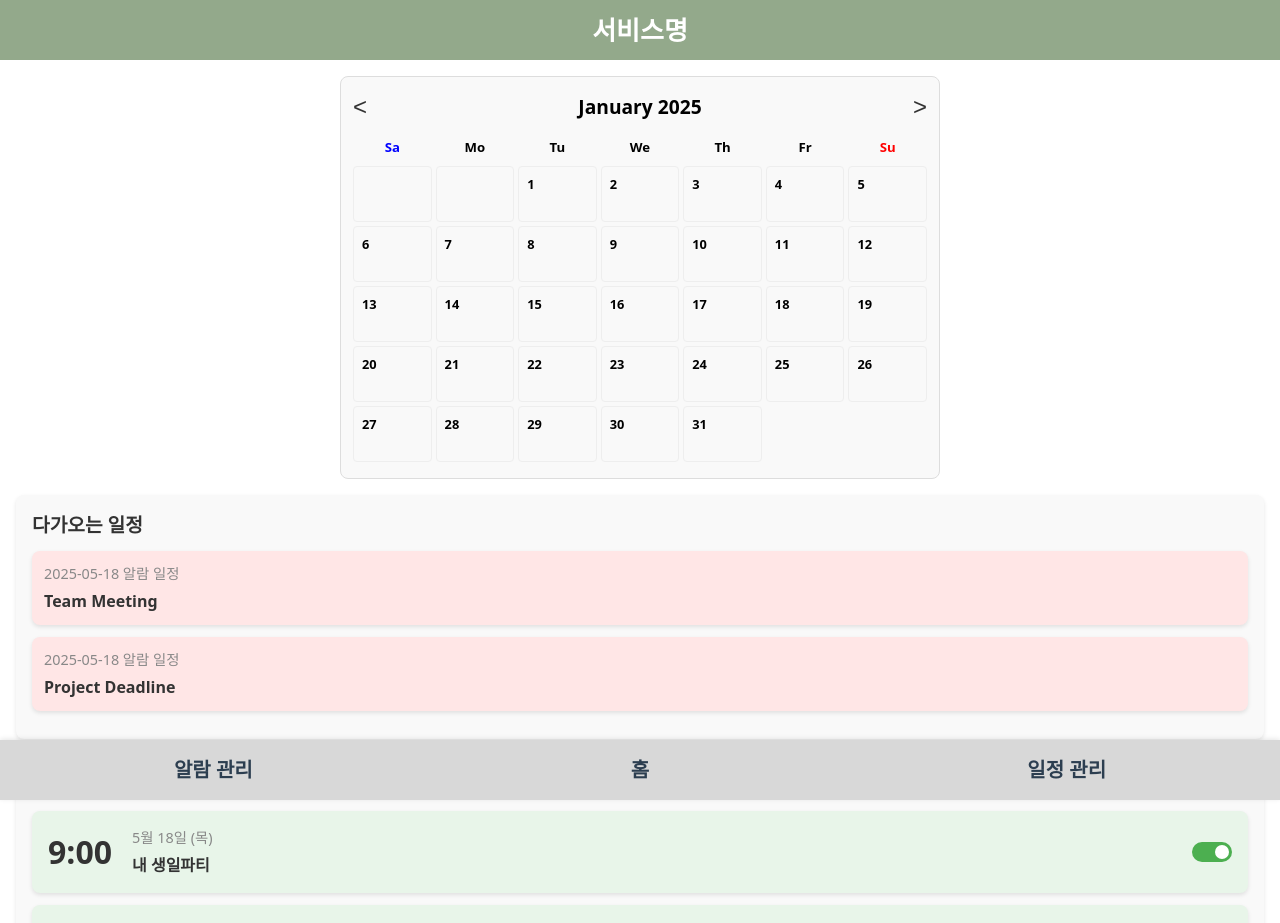
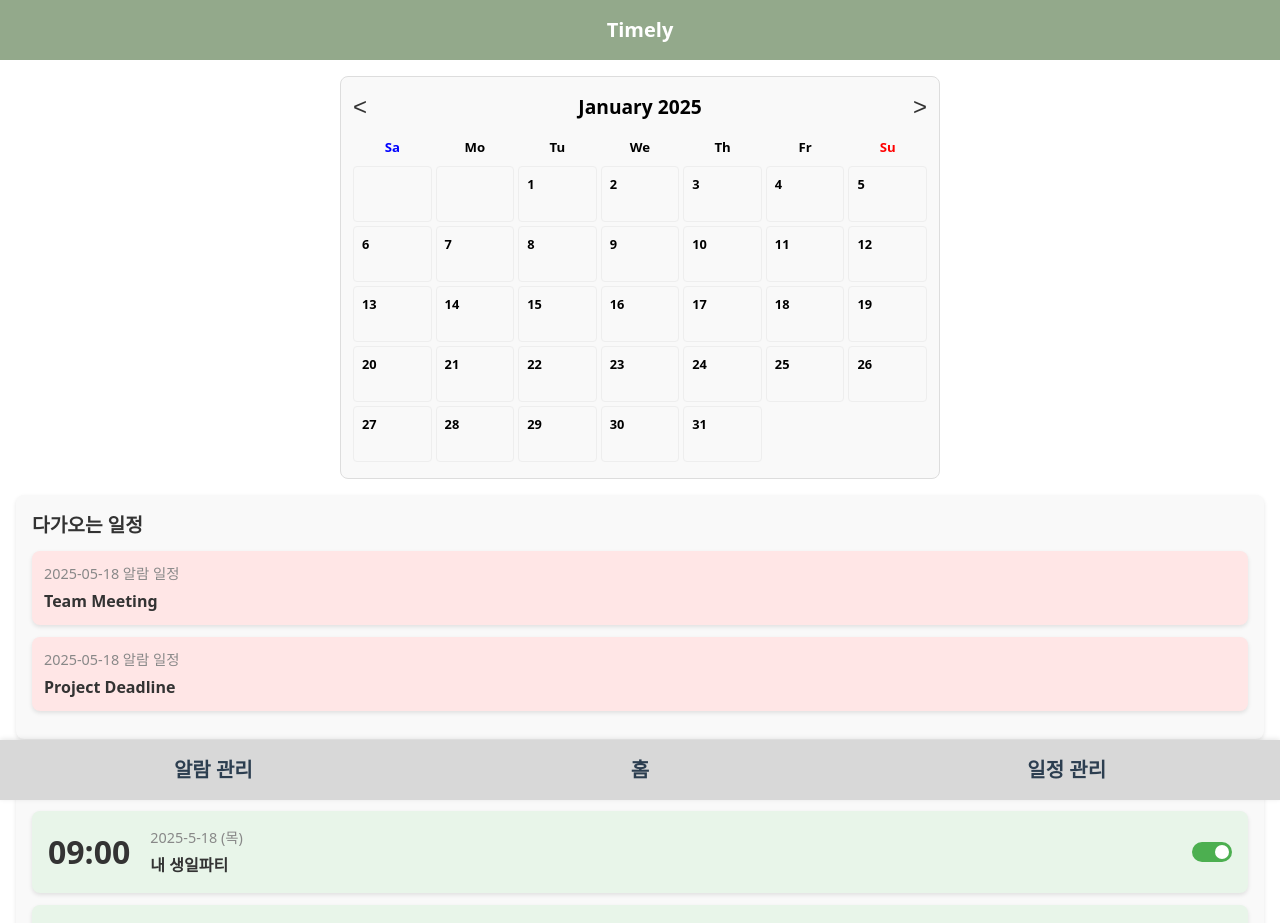
Before and after one commit to SW-venture-hackathon/alarm-web, a React (Create React App) app: page / in a window 1280 px wide. Shown: the top 923 px of the page. Built offline with nearby package versions, Linux system fonts and the light colour scheme.

Commit message:
feat: 홈 일정 가져오기 구현

```diff
--- a/package.json
+++ b/package.json
@@ -2,7 +2,9 @@
   "name": "alarm-web",
   "version": "0.1.0",
   "private": true,
+  "proxy": "http://localhost:8000",
   "dependencies": {
+    "axios": "^1.7.9",
     "cra-template-pwa": "2.0.0",
     "gapi-script": "^1.2.0",
     "react": "^19.0.0",
--- a/src/components/Header.js
+++ b/src/components/Header.js
@@ -1,3 +1,4 @@
+import { useNavigate } from 'react-router-dom';
 import styled from 'styled-components';
 
 const HeaderContainer = styled.header`
@@ -13,8 +14,27 @@ const HeaderContainer = styled.header`
   font-weight: bold;
 `;
 
+const Button = styled.button`
+  all: unset; /* 기본 버튼 스타일 제거 */
+  background-color: #93a98b;
+  color: white;
+  font-size: 20px;
+  cursor: pointer;
+  user-select: none;
+`;
+
 const Header = () => {
-  return <HeaderContainer>서비스명</HeaderContainer>;
+  const navigate = useNavigate();
+
+  const handleNavigate = () => {
+    navigate('/questions');
+  };
+
+  return (
+    <HeaderContainer>
+      <Button onClick={handleNavigate}>Timely</Button>
+    </HeaderContainer>
+  );
 };
 
 export default Header;
--- a/src/pages/HomePage.js
+++ b/src/pages/HomePage.js
@@ -4,27 +4,31 @@ import CalendarView from '../features/home/CalendarView';
 import CreatedAlarms from '../features/home/CreatedAlarms';
 import UpcomingEvents from '../features/home/UpcomingEvents';
 
-const HomePage = () => {
-  const [events, setEvents] = useState([
+const EVENTS = [
   { date: '2025-05-18', title: 'Team Meeting', color: '#ff6347' },
   { date: '2025-05-18', title: 'Project Deadline', color: '#4285f4' },
-  ]);
-  const [alarms, setAlarms] = useState([
+];
+
+const ALARMS = [
   {
-      time: '9:00',
-      date: '5월 18일',
+    time: '09:00',
+    date: '2025-5-18',
     day: '목',
     title: '내 생일파티',
     isActive: true,
   },
   {
-      time: '7:30',
-      date: '5월 18일',
+    time: '17:30',
+    date: '2025-5-18',
     day: '금',
-      title: '출근 준비',
+    title: '저녁 약속',
     isActive: false,
   },
-  ]);
+];
+
+const HomePage = () => {
+  const [events, setEvents] = useState(EVENTS);
+  const [alarms, setAlarms] = useState(ALARMS);
 
   const handleEvent = () => {
     setEvents(1);
@@ -40,7 +44,7 @@ const HomePage = () => {
       <AlarmContainer>
         <CreatedAlarms alarms={alarms} />
       </AlarmContainer>
-      <button onClick={handleEvent}></button>
+      <button style={{ display: 'none' }} onClick={handleEvent}></button>
     </Container>
   );
 };
--- a/src/pages/TodosPage.js
+++ b/src/pages/TodosPage.js
@@ -1,5 +1,54 @@
-const TodosPage = () => {
-  return <div>할 일 페이지</div>;
+/* eslint-disable react/prop-types */
+import styled from 'styled-components';
+
+const TodosPage = ({ events }) => {
+  return (
+    <Container>
+      <Title>모든 일정</Title>
+      {events.map((event, index) => (
+        <EventCard key={index}>
+          <EventDate>{event.date} 알람 일정</EventDate>
+          <EventTitle>{event.title}</EventTitle>
+        </EventCard>
+      ))}
+    </Container>
+  );
 };
 
 export default TodosPage;
+
+const Container = styled.div`
+  width: 100%;
+  margin-top: 16px;
+  padding: 16px;
+  border-radius: 8px;
+  background-color: #f9f9f9;
+  box-shadow: 0px 2px 4px rgba(0, 0, 0, 0.1);
+`;
+
+const Title = styled.h2`
+  font-size: 1.2rem;
+  font-weight: bold;
+  color: #333;
+  margin-bottom: 12px;
+`;
+
+const EventCard = styled.div`
+  background-color: #ffe6e6;
+  border-radius: 8px;
+  padding: 12px;
+  margin-bottom: 12px;
+  box-shadow: 0px 2px 4px rgba(0, 0, 0, 0.1);
+`;
+
+const EventDate = styled.div`
+  font-size: 0.9rem;
+  color: #888;
+  margin-bottom: 4px;
+`;
+
+const EventTitle = styled.div`
+  font-size: 1rem;
+  font-weight: bold;
+  color: #333;
+`;
```
Also changed, not shown: src/services/homeApi.js (added, +23 -0 lines), 1 other file (tests, documents, lock files or other folders). Lines whose indentation alone changed are shown as unchanged.
